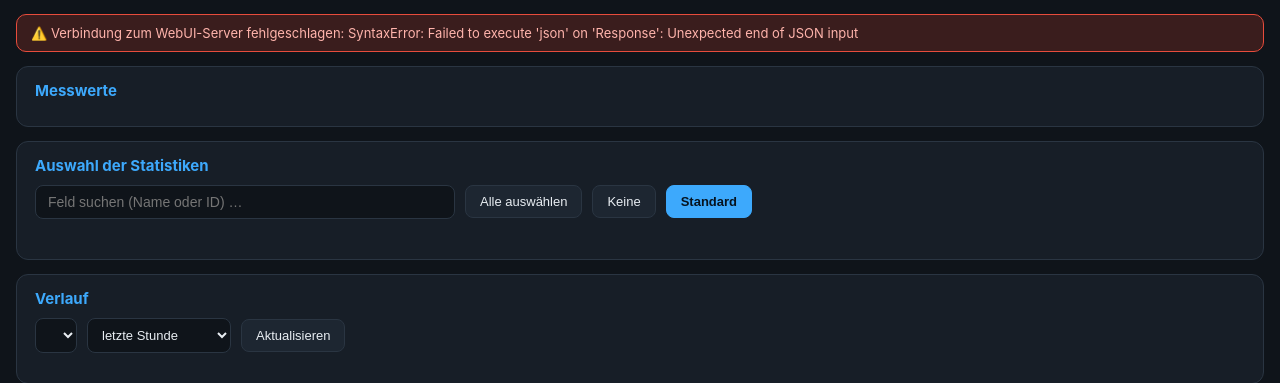
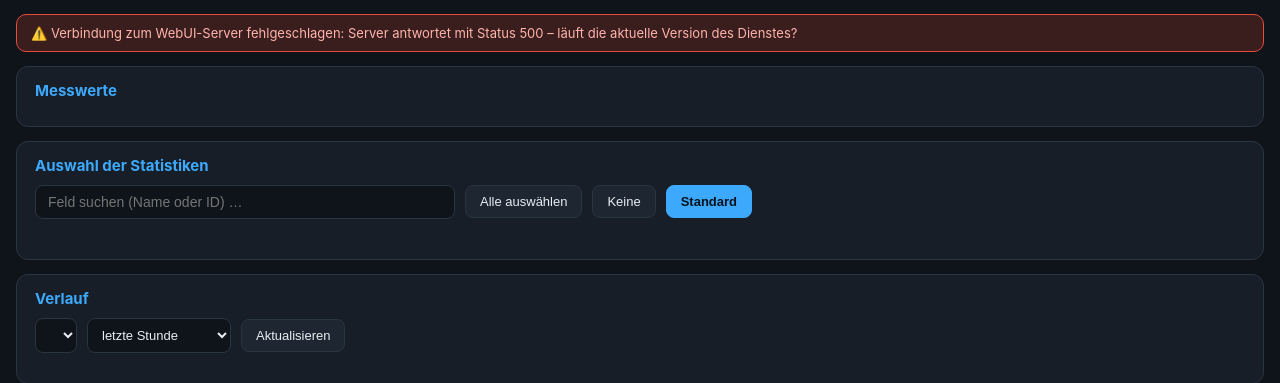
Before and after one commit to Stone310-crypto/goodwe-dashboard, a Flask app: page / in a window 1280 px wide. Shown: the part 72-455 px from the top of the page. Run offline with Flask 3, Linux system fonts and the light colour scheme; data that the repository does not hold is empty.

Commit message:
Add error handling to fetchState function for improved server response validation

```diff
--- a/templates/index.html
+++ b/templates/index.html
@@ -442,14 +442,30 @@ async function renderChart() {
 
 /* ---------- Laden / Refresh ---------- */
 
+async function fetchState() {
+  let r;
+  try {
+    r = await fetch("/ui-api/state", { cache: "no-store" });
+  } catch (e) {
+    throw new Error("Server nicht erreichbar. Läuft der Dienst? Start: python main.py");
+  }
+  if (!r.ok) {
+    throw new Error("Server antwortet mit Status " + r.status + " – läuft die aktuelle Version des Dienstes?");
+  }
+  const type = r.headers.get("content-type") || "";
+  if (!type.includes("application/json")) {
+    throw new Error("Unerwartete Antwort vom Server (kein JSON, Status " + r.status + ").");
+  }
+  return r.json();
+}
+
 async function refresh() {
   try {
-    const r = await fetch("/ui-api/state");
-    const newState = await r.json();
+    const newState = await fetchState();
     const first = state === null;
     state = newState;
     if (first) {
-      // Standard-Auswahl: alle numerischen Kernfelder, beim ersten Start alles
+      // Standard-Auswahl: alle Felder, beim ersten Start alles
       if (selection.size === 0) {
         for (const f of state.fields) selection.add(f.id);
         saveSelection();
@@ -463,7 +479,7 @@ async function refresh() {
     renderChartSelect(); // Feldliste kann sich erweitern
   } catch (e) {
     $("error-box").style.display = "block";
-    $("error-box").textContent = "⚠️ Verbindung zum WebUI-Server fehlgeschlagen: " + e;
+    $("error-box").textContent = "⚠️ Verbindung zum WebUI-Server fehlgeschlagen: " + e.message;
   }
 }
 
```
